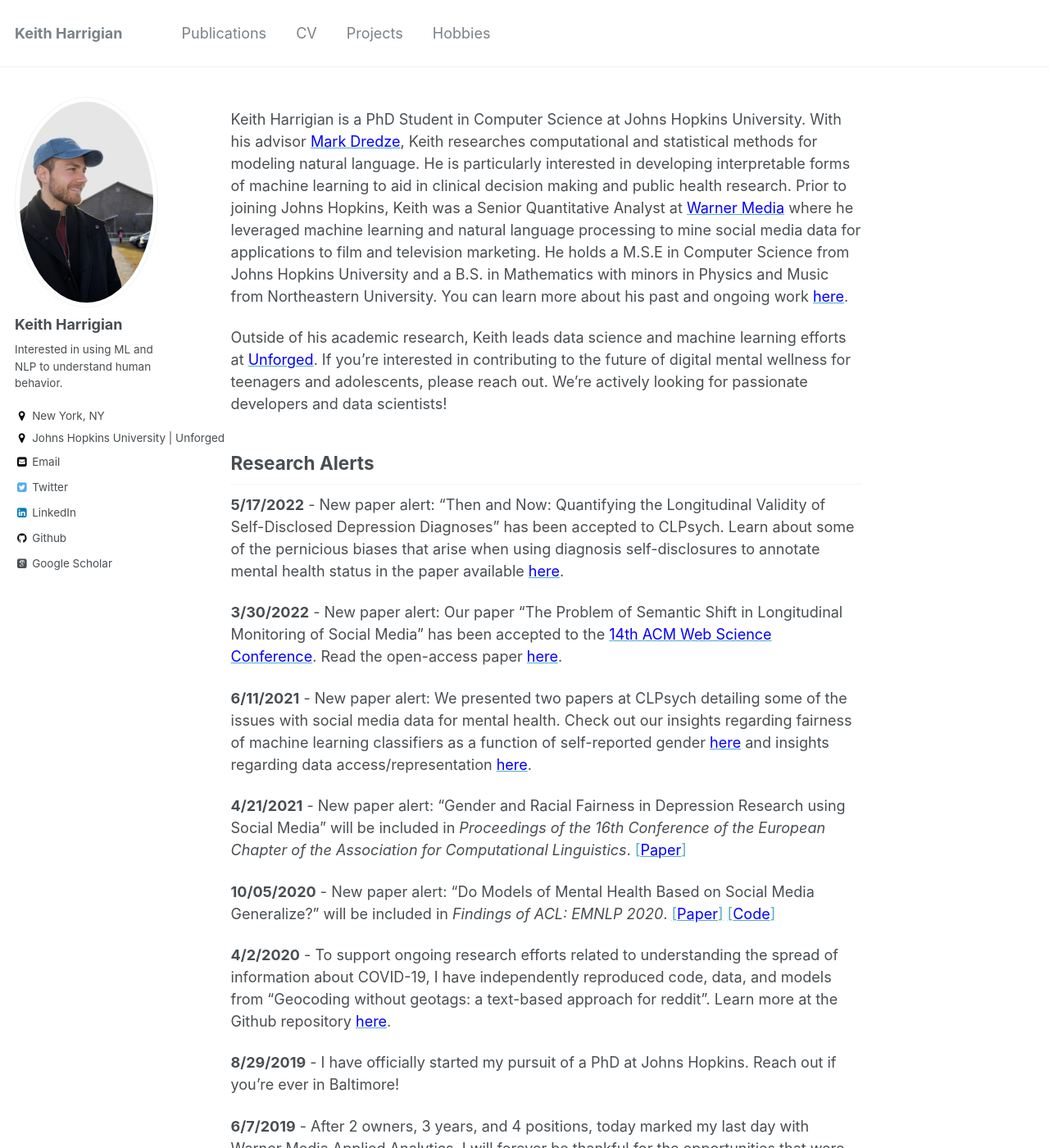
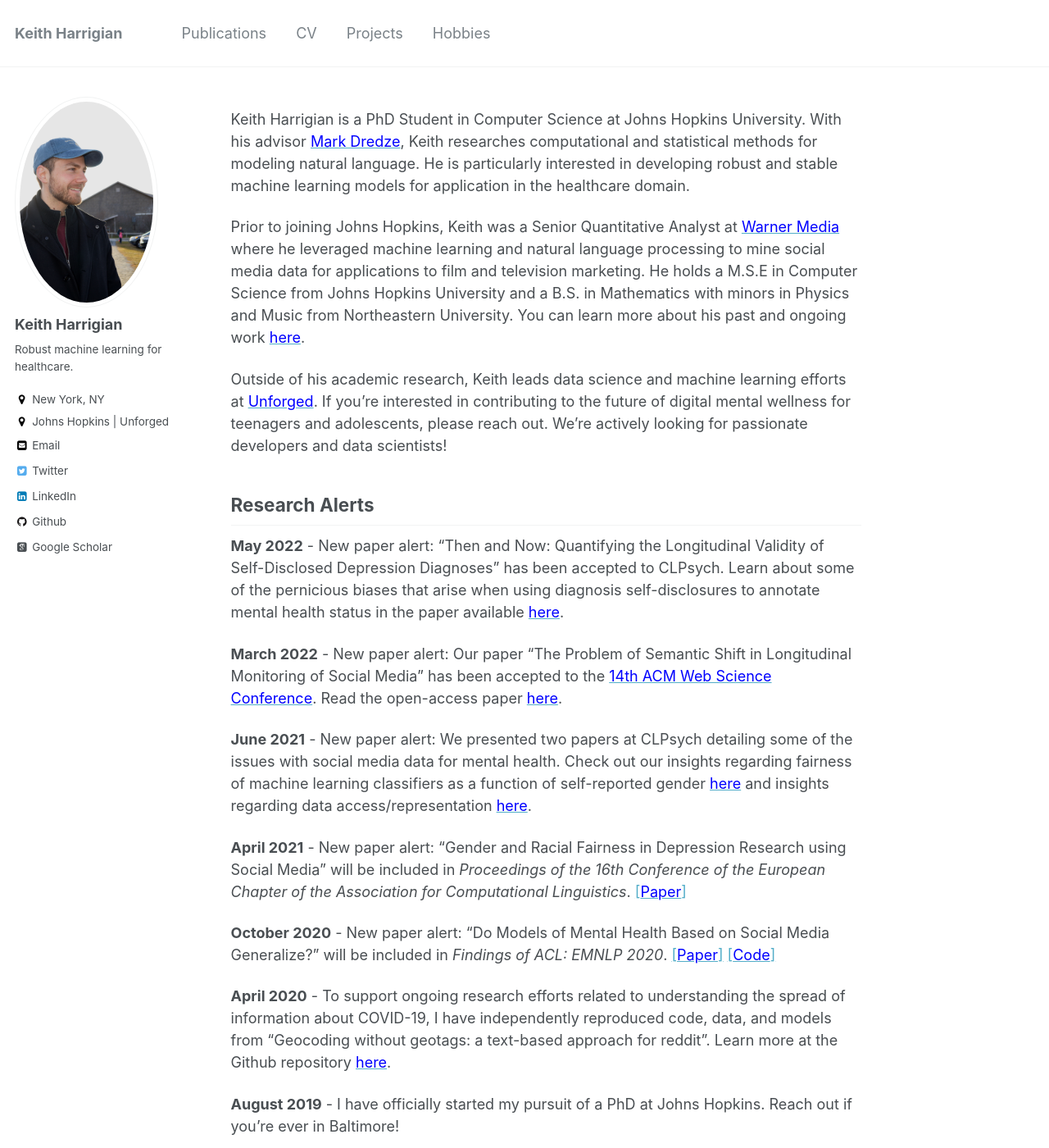
Before and after one commit to kharrigian/kharrigian.github.io, a Jekyll site: the page built from _pages/about.md, in a window 1280 px wide and 1400 px high. Shown: the whole window at 82% size. Built offline with Jekyll 4.4.1, drawn with Linux system fonts in a browser that asks for light colours; some web fonts are replaced; some of the changed text lies outside the part shown.

Commit message:
Format update

```diff
--- a/_config.yml
+++ b/_config.yml
@@ -82,9 +82,9 @@ analytics:
 author:
   name             : "Keith Harrigian"
   avatar           : "profile.png"
-  bio              : "Interested in using ML and NLP to understand human behavior."
+  bio              : "Robust machine learning for healthcare."
   location         : "New York, NY"
-  employer         : "Johns Hopkins University | Unforged"
+  employer         : "Johns Hopkins | Unforged"
   googlescholar    : "https://scholar.google.com/citations?user=Ppsp9foAAAAJ&hl=en"
   email            : "kharrigian@jhu.edu"
   uri              :
--- a/_pages/about.md
+++ b/_pages/about.md
@@ -8,40 +8,42 @@ redirect_from:
   - /about.html
 ---
 
-Keith Harrigian is a PhD Student in Computer Science at Johns Hopkins University. With his advisor [<span style="color:blue">Mark Dredze</span>](https://www.cs.jhu.edu/~mdredze/), Keith researches computational and statistical methods for modeling natural language. He is particularly interested in developing interpretable forms of machine learning to aid in clinical decision making and public health research. Prior to joining Johns Hopkins, Keith was a Senior Quantitative Analyst at [<span style="color:blue">Warner Media</span>](https://www.warnermediagroup.com) where he leveraged machine learning and natural language processing to mine social media data for applications to film and television marketing. He holds a M.S.E in Computer Science from Johns Hopkins University and a B.S. in Mathematics with minors in Physics and Music from Northeastern University. You can learn more about his past and ongoing work [<span style="color:blue">here</span>](kharrigian.github.io/publications/).
+Keith Harrigian is a PhD Student in Computer Science at Johns Hopkins University. With his advisor [<span style="color:blue">Mark Dredze</span>](https://www.cs.jhu.edu/~mdredze/), Keith researches computational and statistical methods for modeling natural language. He is particularly interested in developing robust and stable machine learning models for application in the healthcare domain.
+
+Prior to joining Johns Hopkins, Keith was a Senior Quantitative Analyst at [<span style="color:blue">Warner Media</span>](https://www.warnermediagroup.com) where he leveraged machine learning and natural language processing to mine social media data for applications to film and television marketing. He holds a M.S.E in Computer Science from Johns Hopkins University and a B.S. in Mathematics with minors in Physics and Music from Northeastern University. You can learn more about his past and ongoing work [<span style="color:blue">here</span>](kharrigian.github.io/publications/).
 
 Outside of his academic research, Keith leads data science and machine learning efforts at [<span style="color:blue">Unforged</span>](https://www.kidzabout.net). If you're interested in contributing to the future of digital mental wellness for teenagers and adolescents, please reach out. We're actively looking for passionate developers and data scientists!
 
 ## Research Alerts
 
-**5/17/2022** - New paper alert: "Then and Now: Quantifying the Longitudinal Validity of Self-Disclosed Depression Diagnoses" has been accepted to CLPsych. Learn about some of the pernicious biases that arise when using diagnosis self-disclosures to annotate mental health status in the paper available [<span style="color:blue">here</span>](https://kharrigian.github.io/files/CLPsychThenAndNow.pdf).
+**May 2022** - New paper alert: "Then and Now: Quantifying the Longitudinal Validity of Self-Disclosed Depression Diagnoses" has been accepted to CLPsych. Learn about some of the pernicious biases that arise when using diagnosis self-disclosures to annotate mental health status in the paper available [<span style="color:blue">here</span>](https://kharrigian.github.io/files/CLPsychThenAndNow.pdf).
 
-**3/30/2022** - New paper alert: Our paper "The Problem of Semantic Shift in Longitudinal Monitoring of Social Media" has been accepted to the [<span style="color:blue">14th ACM Web Science Conference</span>](https://websci22.webscience.org). Read the open-access paper [<span style="color:blue">here</span>](https://kharrigian.github.io/files/SemanticShift_WebSci2022.pdf).
+**March 2022** - New paper alert: Our paper "The Problem of Semantic Shift in Longitudinal Monitoring of Social Media" has been accepted to the [<span style="color:blue">14th ACM Web Science Conference</span>](https://websci22.webscience.org). Read the open-access paper [<span style="color:blue">here</span>](https://kharrigian.github.io/files/SemanticShift_WebSci2022.pdf).
 
-**6/11/2021** - New paper alert: We presented two papers at CLPsych detailing some of the issues with social media data for mental health. Check out our insights regarding fairness of machine learning classifiers as a function of self-reported gender [<span style="color:blue">here</span>](https://aclanthology.org/2021.clpsych-1.23/) and insights regarding data access/representation [<span style="color:blue">here</span>](https://aclanthology.org/2021.clpsych-1.2/).
+**June 2021** - New paper alert: We presented two papers at CLPsych detailing some of the issues with social media data for mental health. Check out our insights regarding fairness of machine learning classifiers as a function of self-reported gender [<span style="color:blue">here</span>](https://aclanthology.org/2021.clpsych-1.23/) and insights regarding data access/representation [<span style="color:blue">here</span>](https://aclanthology.org/2021.clpsych-1.2/).
 
-**4/21/2021** - New paper alert: "Gender and Racial Fairness in Depression Research using Social Media" will be included in *Proceedings of the 16th Conference of the European Chapter of the Association for Computational Linguistics*. [[<span style="color:blue">Paper</span>]](https://www.aclweb.org/anthology/2021.eacl-main.256/)
+**April 2021** - New paper alert: "Gender and Racial Fairness in Depression Research using Social Media" will be included in *Proceedings of the 16th Conference of the European Chapter of the Association for Computational Linguistics*. [[<span style="color:blue">Paper</span>]](https://www.aclweb.org/anthology/2021.eacl-main.256/)
 
-**10/05/2020** - New paper alert: "Do Models of Mental Health Based on Social Media Generalize?" will be included in *Findings of ACL: EMNLP 2020*. [[<span style="color:blue">Paper</span>]](http://www.cs.jhu.edu/~mdredze/publications/2020_emnlp_mental_health_domain_transfer.pdf) [[<span style="color:blue">Code</span>]](https://github.com/kharrigian/emnlp-2020-mental-health-generalization)
+**October 2020** - New paper alert: "Do Models of Mental Health Based on Social Media Generalize?" will be included in *Findings of ACL: EMNLP 2020*. [[<span style="color:blue">Paper</span>]](http://www.cs.jhu.edu/~mdredze/publications/2020_emnlp_mental_health_domain_transfer.pdf) [[<span style="color:blue">Code</span>]](https://github.com/kharrigian/emnlp-2020-mental-health-generalization)
 
-**4/2/2020** - To support ongoing research efforts related to understanding the spread of information about COVID-19, I have independently reproduced code, data, and models from "Geocoding without geotags: a text-based approach for reddit". Learn more at the Github repository [<span style="color:blue">here</span>](https://github.com/kharrigian/smgeo).
+**April 2020** - To support ongoing research efforts related to understanding the spread of information about COVID-19, I have independently reproduced code, data, and models from "Geocoding without geotags: a text-based approach for reddit". Learn more at the Github repository [<span style="color:blue">here</span>](https://github.com/kharrigian/smgeo).
 
-**8/29/2019** - I have officially started my pursuit of a PhD at Johns Hopkins. Reach out if you're ever in Baltimore!
+**August 2019** - I have officially started my pursuit of a PhD at Johns Hopkins. Reach out if you're ever in Baltimore!
 
-**6/7/2019** - After 2 owners, 3 years, and 4 positions, today marked my last day with Warner Media Applied Analytics. I will forever be thankful for the opportunities that were made available to me by my wonderful colleagues during that time. I now look forward to taking on new challenges as a Computer Science PhD student at Johns Hopkins University. Starting in August, I will be working alongside the Center for Language and Speech Processing and the Malone Center for Engineering in Healthcare to create new clinical decision support tools.
+**June 2019** - After 2 owners, 3 years, and 4 positions, today marked my last day with Warner Media Applied Analytics. I will forever be thankful for the opportunities that were made available to me by my wonderful colleagues during that time. I now look forward to taking on new challenges as a Computer Science PhD student at Johns Hopkins University. Starting in August, I will be working alongside the Center for Language and Speech Processing and the Malone Center for Engineering in Healthcare to create new clinical decision support tools.
 
-**2/12/2019** - I've been promoted to Senior Quantitative Analyst. Grateful for the support that my co-workers have provided to get me to this point.
+**February 2019** - I've been promoted to Senior Quantitative Analyst. Grateful for the support that my co-workers have provided to get me to this point.
 
-**11/1/2018** - I'll be attending EMNLP in Brussels, Belgium to present the first-ever approach for geolocating Reddit users. Long-paper can be found [<span style="color:blue">here</span>](http://aclweb.org/anthology/W18-6103). I'll be giving one of the extended talks within the Workshop on Noisy User-generated Text.
+**November 2018** - I'll be attending EMNLP in Brussels, Belgium to present the first-ever approach for geolocating Reddit users. Long-paper can be found [<span style="color:blue">here</span>](http://aclweb.org/anthology/W18-6103). I'll be giving one of the extended talks within the Workshop on Noisy User-generated Text.
 
-**6/15/2018** - My team was acquired by Warner Media (previously Time Warner). Excited for the new data that is about to come my way!
+**June 2018** - My team was acquired by Warner Media (previously Time Warner). Excited for the new data that is about to come my way!
 
-**6/1/2018** - I'll be attending NAACL in New Orleans, LA. Look forward to seeing all the interesting papers in the main conference, in addition to CLPsych and PEOPLES.
+**June 2018** - I'll be attending NAACL in New Orleans, LA. Look forward to seeing all the interesting papers in the main conference, in addition to CLPsych and PEOPLES.
 
-**6/5/2017** - I've started a new position as a Quantitative Analyst at Legendary Entertainment. Appreciate the opportunity to return to my previous co-op employer as a full-time team member.
+**June 2017** - I've started a new position as a Quantitative Analyst at Legendary Entertainment. Appreciate the opportunity to return to my previous co-op employer as a full-time team member.
 
-**5/5/2017** - I graduated from Northeastern University (summa cum laude) with a BS in Mathematics. Time to travel a bit before starting a new research position in industry.
+**May 2017** - I graduated from Northeastern University (summa cum laude) with a BS in Mathematics. Time to travel a bit before starting a new research position in industry.
 
-**3/25/2017** - I presented work from the Action Lab's "Pitchers and Pianists" at the New England Sequencing and Timing Meeting alongside my collaborators Dena Guo and Professor Dagmar Sternad. Video from the talk can be found [<span style="color:blue">here</span>](https://youtu.be/SDYJOTkm6nA?t=10311). Our talk starts at 2:51:51.
+**March 2017** - I presented work from the Action Lab's "Pitchers and Pianists" at the New England Sequencing and Timing Meeting alongside my collaborators Dena Guo and Professor Dagmar Sternad. Video from the talk can be found [<span style="color:blue">here</span>](https://youtu.be/SDYJOTkm6nA?t=10311). Our talk starts at 2:51:51.
 
-**4/7/2016** - I won the award for Outstanding Student Research in Computer and Information Sciences at the Northeastern University RISE conference for my work to infer the gender of Reddit users using language. Poster can be found [<span style="color:blue">here</span>](https://www.northeastern.edu/rise/presentations/when-anonymity-is-not-anonymous-gender-inference-on-reddit/).
+**April 2016** - I won the award for Outstanding Student Research in Computer and Information Sciences at the Northeastern University RISE conference for my work to infer the gender of Reddit users using language. Poster can be found [<span style="color:blue">here</span>](https://www.northeastern.edu/rise/presentations/when-anonymity-is-not-anonymous-gender-inference-on-reddit/).
```
Also changed, not shown: _pages/publications.md (+15 -5 lines).
